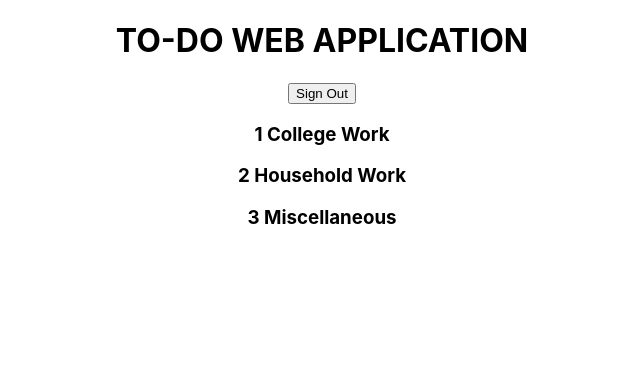
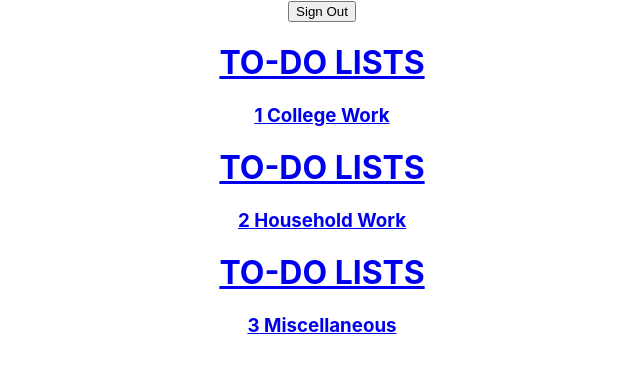
Before and after one commit to TheArhaam/React-ToDo-Web-App, a React (Create React App) app: page / in a window 1280 px wide. Shown: the top 370 px of the page, without its empty margins (318-958 px from the left). Built offline with nearby package versions, Linux system fonts and the light colour scheme; no server answers; sample sign-in values are in the browser's storage.

Commit message:
Implemented basic ToDoPage and ToDo

```diff
--- a/src/App.js
+++ b/src/App.js
@@ -6,6 +6,7 @@ import Feed from './Feed'
 import { BrowserRouter as Router, Route } from "react-router-dom"
 import { AuthProvider } from './Auth';
 import PrivateRoute from './PrivateRoute';
+import ToDoPage from './ToDoPage';
 
 
 class App extends Component {
@@ -19,6 +20,7 @@ class App extends Component {
             <PrivateRoute exact path='/' component={Feed} />
             <Route exact path='/Login' component={Login} />
             <Route exact path='/Register' component={Register} />
+            <Route exact path='/ToDoPage' component={ToDoPage} />
           </div>
         </Router>
       </AuthProvider>
--- a/src/Feed.js
+++ b/src/Feed.js
@@ -2,6 +2,7 @@
 // FEED CONSISTS OF TO-DO LISTS
 
 import React, { Component } from 'react'
+import { Link } from "react-router-dom"
 import ToDoList from './ToDoList'
 import fireb from './FirebaseConfig'
 
@@ -22,12 +23,16 @@ class Feed extends Component {
     render() {
         return (
             <div>
-                <h1>TO-DO WEB APPLICATION</h1>
+                {/* <h1>TO-DO WEB APPLICATION</h1> */}
                 <button onClick={() => { fireb.auth().signOut() }}>Sign Out</button>
                 {
                     this.state.todolists.map((todolist) => {
                         return (
-                            <ToDoList id={todolist.id} name={todolist.name} />
+                            <Link to='/ToDoPage'>
+                                <div >
+                                    <ToDoList id={todolist.id} name={todolist.name} />
+                                </div>
+                            </Link>
                         );
                     })
                 }
--- /dev/null
+++ b/src/ToDo.js
@@ -0,0 +1,13 @@
+// CONTAINS THE IMPLEMENTATION ToDo COMPONENT
+
+import React from 'react'
+
+const ToDo = (props) => {
+    return(
+        <div>
+            {props.id} {props.text}
+        </div>
+    );
+}
+
+export default ToDo;
--- a/src/ToDoList.js
+++ b/src/ToDoList.js
@@ -5,6 +5,7 @@ import React from 'react'
 const ToDoList = (props) => {
     return (
         <div>
+            <h1>TO-DO LISTS</h1>
             <h3>{props.id} {props.name}</h3>
         </div>
     );
--- /dev/null
+++ b/src/ToDoPage.js
@@ -0,0 +1,35 @@
+// CONTAINS THE ToDoPage COMPONENT
+
+import React, { Component } from 'react'
+import ToDo from './ToDo';
+
+class ToDoPage extends Component {
+
+    constructor(props) {
+        super(props);
+        this.state = {
+            todos: [
+                { id: 1, text: 'IS Assignment' },
+                { id: 2, text: 'WebSOA Assignment' },
+                { id: 3, text: 'Java Assignment' },
+                { id: 4, text: 'DS Assignment' }
+            ]
+        }
+    }
+
+    render() {
+        return (
+            <div>
+                {
+                    this.state.todos.map((todo) => {
+                        return (
+                            <ToDo id={todo.id} text={todo.text} />
+                        );
+                    })
+                }
+            </div>
+        );
+    }
+}
+
+export default ToDoPage;
```
